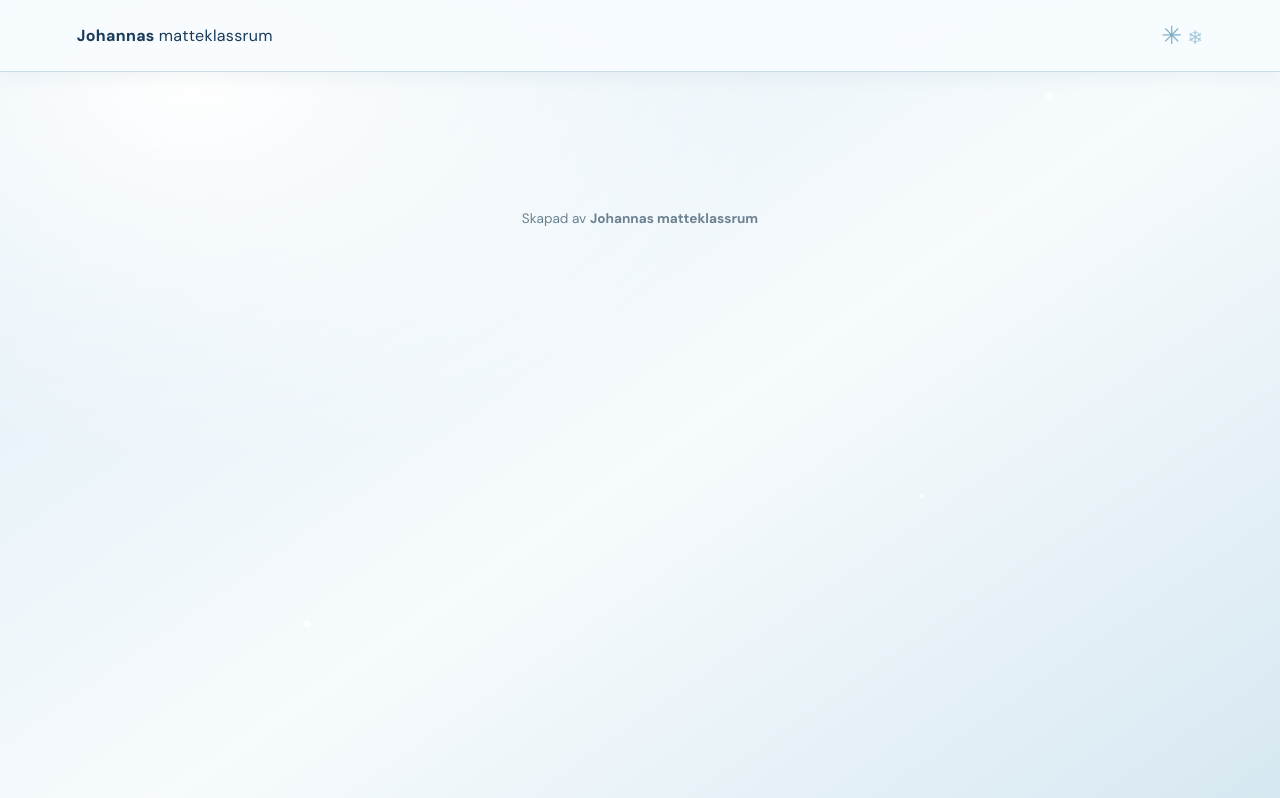
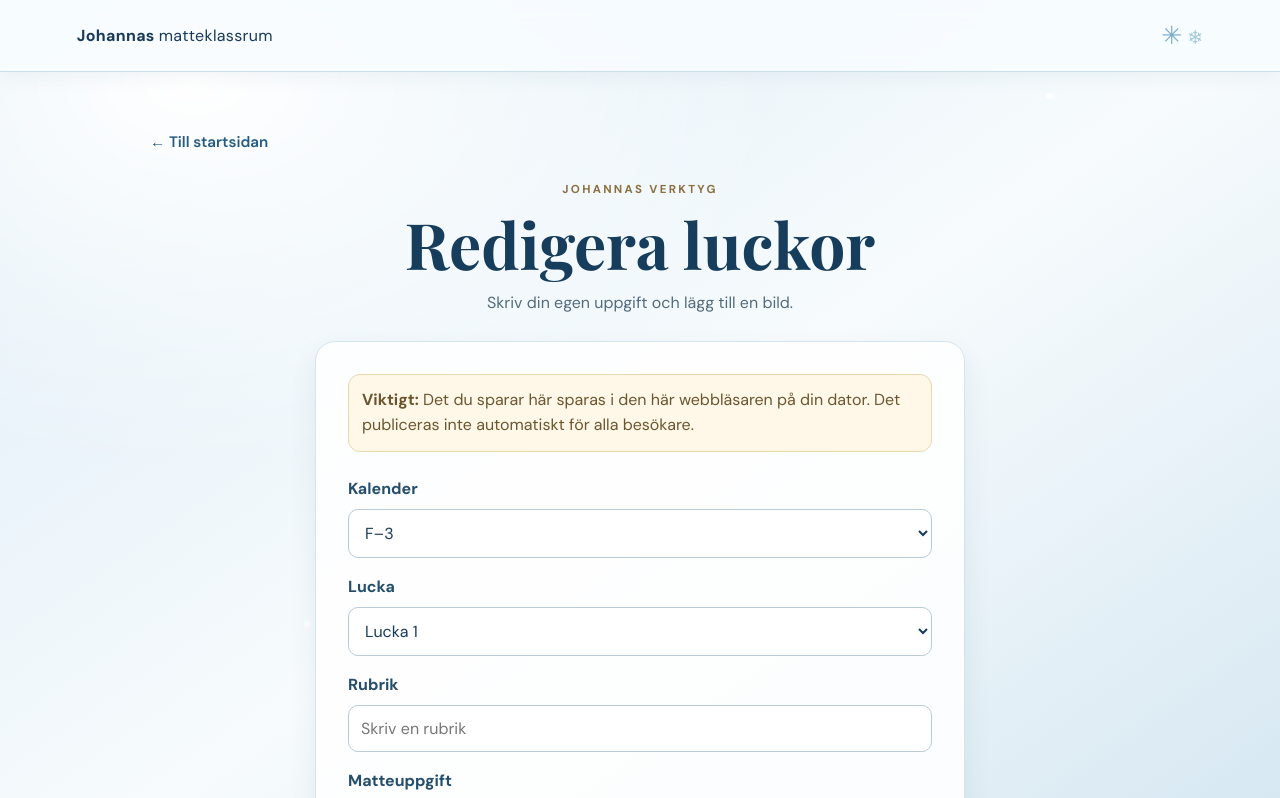
Before and after one commit to johsod78/johannas-mattejulkalender, a plain HTML site: page index.html in a window 1280 px wide. Both pictures are taken after a click on the button "✎ Redigera kalenderns innehåll". Shown: the top 798 px of the page. Drawn offline with nearby package versions, Linux system fonts and the light colour scheme; a web font is replaced by a local one.

Commit message:
Lägg in redigeringspanelen i sidans HTML

```diff
--- a/index.html
+++ b/index.html
@@ -53,6 +53,27 @@
         </div>
       </div>
     </section>
+
+    <section id="editor-view" class="editor-view" hidden>
+      <button class="back-button" id="editor-home">← Till startsidan</button>
+      <div class="calendar-heading">
+        <p class="eyebrow">JOHANNAS VERKTYG</p>
+        <h1>Redigera luckor</h1>
+        <p>Skriv din egen uppgift och lägg till en bild.</p>
+      </div>
+      <div class="editor-panel">
+        <p class="editor-warning"><strong>Viktigt:</strong> Det du sparar här sparas i den här webbläsaren på din dator. Det publiceras inte automatiskt för alla besökare.</p>
+        <label for="edit-calendar">Kalender</label>
+        <select id="edit-calendar"><option value="lagstadiet">F–3</option><option value="mellanstadiet">4–6</option></select>
+        <label for="edit-door">Lucka</label><select id="edit-door"></select>
+        <label for="edit-title">Rubrik</label><input id="edit-title" type="text" placeholder="Skriv en rubrik">
+        <label for="edit-text">Matteuppgift</label><textarea id="edit-text" rows="6" placeholder="Skriv uppgiften här. Gör gärna en ny rad för varje del."></textarea>
+        <label for="edit-image">Bild (valfritt)</label><input id="edit-image" type="file" accept="image/*">
+        <img id="edit-preview" class="edit-preview" alt="Förhandsvisning av uppladdad bild" hidden>
+        <div class="editor-actions"><button id="save-door" class="save-button" type="button">Spara luckan</button><button id="export-content" class="export-button" type="button">Exportera mitt innehåll</button></div>
+        <p id="editor-status" class="editor-status" aria-live="polite"></p>
+      </div>
+    </section>
   </main>
 
   <dialog id="door-dialog" class="door-dialog">
```
